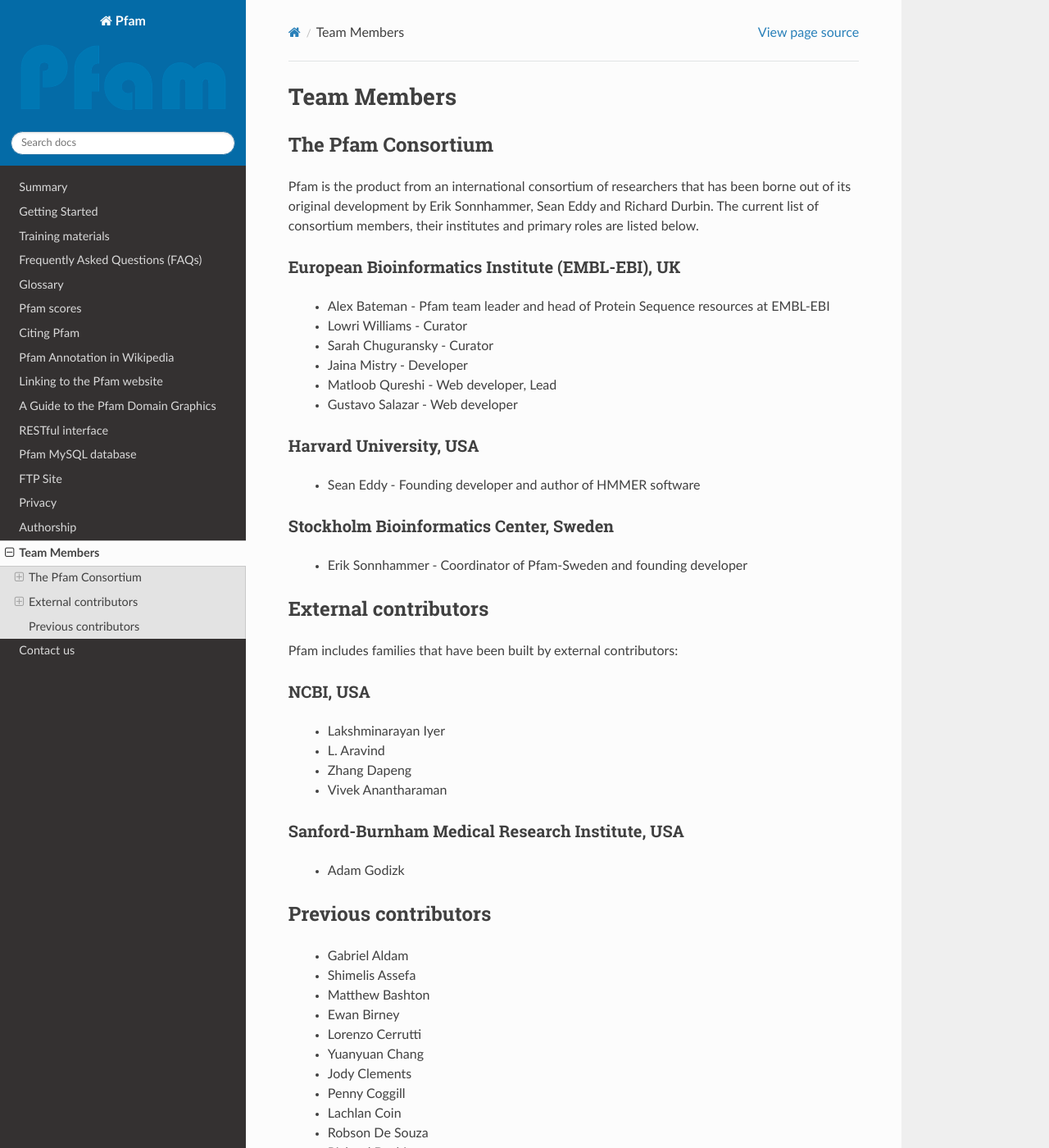
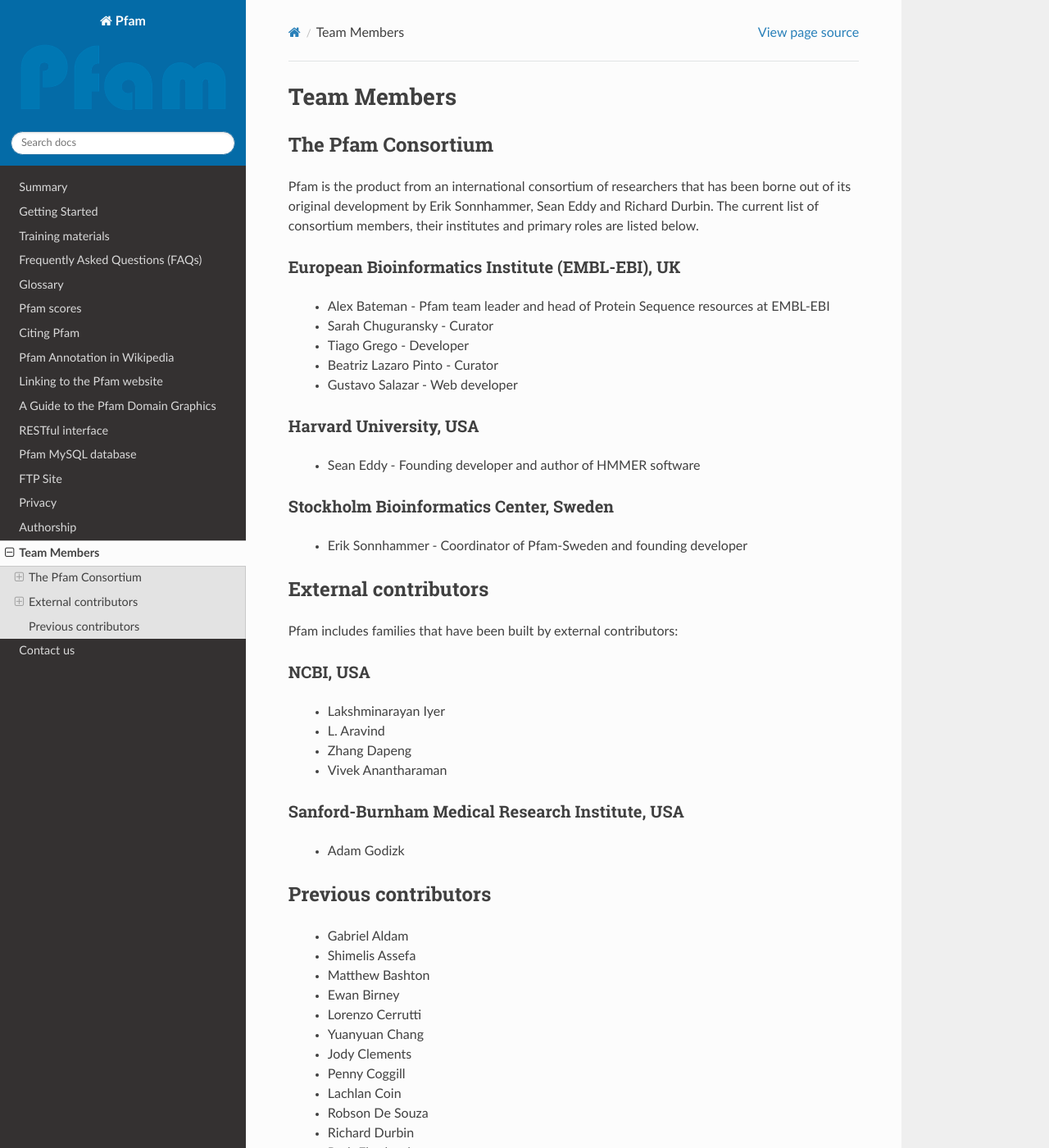
Before and after one commit to blazaropinto/pfam-docs, a Sphinx documentation site: the page built from docs/source/team-members.rst, in a window 1280 px wide and 1400 px high. Shown: the whole window at 82% size. Built offline with Sphinx 7.4.7 and the Read the Docs theme 2.0.0, drawn with Linux system fonts in a browser that asks for light colours; some of the changed text lies outside the part shown.

Commit message:
updated team members

```diff
--- a/docs/source/team-members.rst
+++ b/docs/source/team-members.rst
@@ -13,10 +13,9 @@
 ------------------------------------------------
 
     * Alex Bateman - Pfam team leader and head of Protein Sequence resources at EMBL-EBI
-    * Lowri Williams - Curator
     * Sarah Chuguransky - Curator
-    * Jaina Mistry - Developer
-    * Matloob Qureshi - Web developer, Lead
+    * Tiago Grego - Developer
+    * Beatriz Lazaro Pinto - Curator
     * Gustavo Salazar - Web developer
 
 Harvard University, USA
```
Also changed, not shown: other parts of docs/source/team-members.rst (+4 -1 lines).
